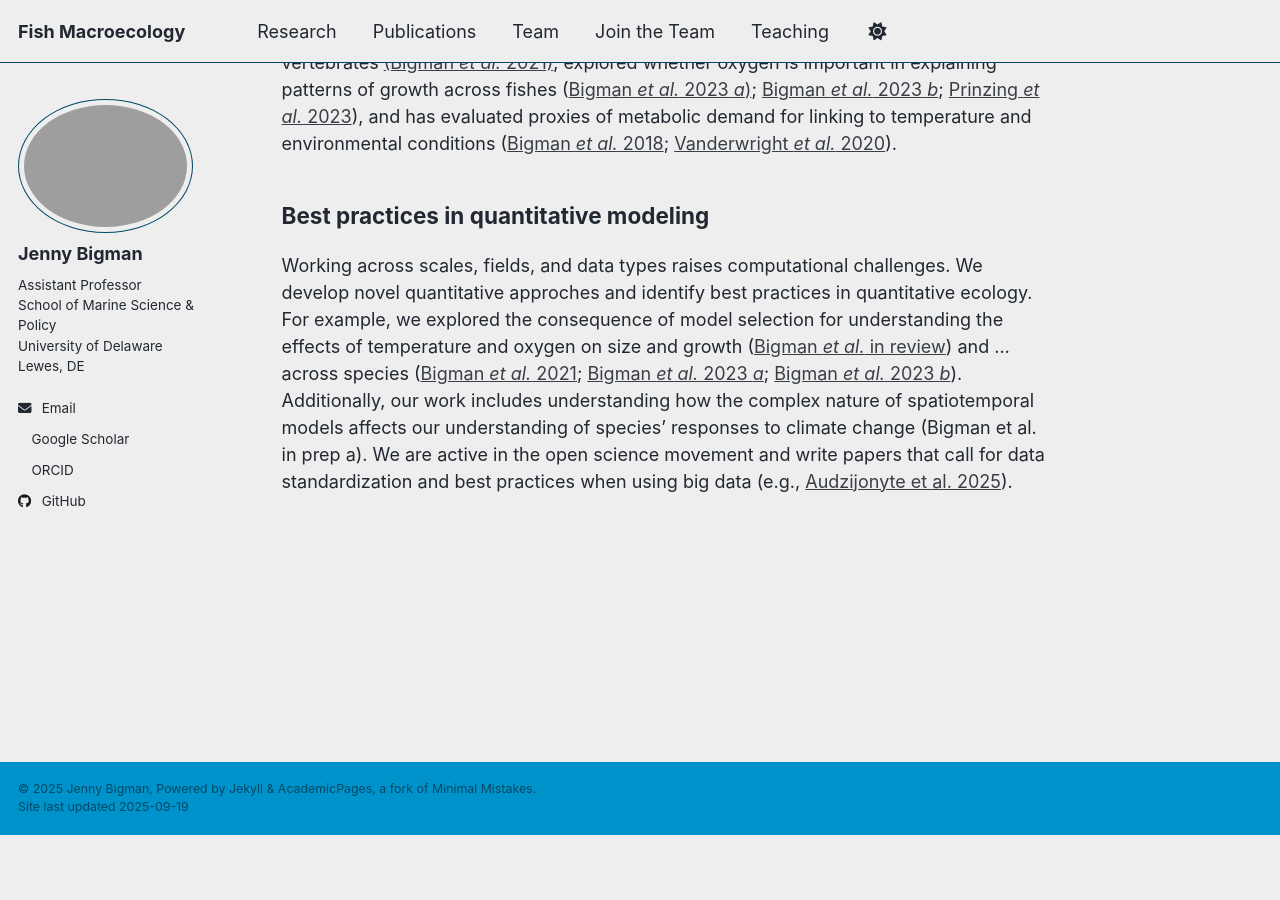
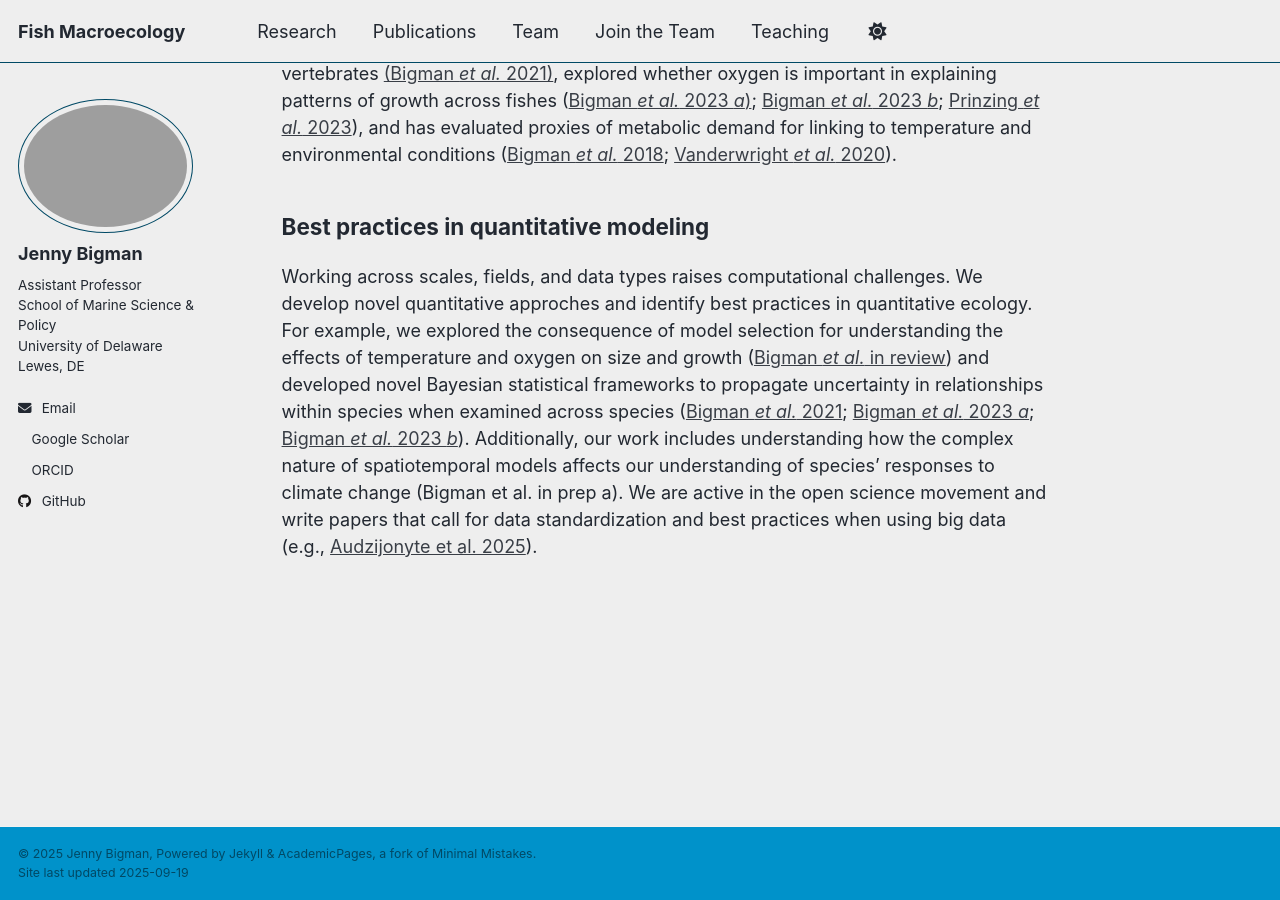
Before and after one commit to jennybigman/jennybigman.github.io, a Jekyll site: the page built from _pages/research.md, in a window 1280 px wide and 900 px high, scrolled down 1268 px. Built offline with Jekyll 4.4.1, drawn with Linux system fonts in a browser that asks for light colours; a style sheet for code colours, icons or effects is not loaded; before the commit the page ends 2103 px from its top, so only the background shows below that.

Commit message:
Update research.md

```diff
--- a/_pages/research.md
+++ b/_pages/research.md
@@ -5,10 +5,9 @@ permalink: /research/
 author_profile: true
 ---
 
-## Our group examines how climate change affectes fishes and the ecosystems in which they live, with the goal of addressing real-world challenges such as sustainble fisheries. We combine macroecological theory and quantitative approaches to answer applied questions and advance ecology.
+# Our group examines how climate change affectes fishes and the ecosystems in which they live, with the goal of addressing real-world challenges such as sustainble fisheries. We combine macroecological theory and quantitative approaches to answer applied questions and advance ecology.
 
 ## How will species and ecosystems respond to environmental change?
-
 While a range of biological responses to warming are predicted to occur, three are thought to be generally universal across  species: shifting geographic distributions, changes in phenology, and changes in size and growth. Our work examines these responses in fishes across levels of biological organization and geographic scales and ims to forecast future change and what it means for marine ecosystems and the services they provide.
 
 For example, we've identified whether environmental conditions affect spatial and temporal patterns of growth and size across commercially important fish species [(Bigman <em>et al. in review</em>)](https://www.biorxiv.org/content/10.1101/2025.09.02.673738v1.abstract) and mapped past and future changes in spawning habitat with temperature for Pacific cod [(Bigman <em>et al.</em> 2023)](https://academic.oup.com/icesjms/article/82/1/fsad096/7204287).
@@ -18,11 +17,9 @@ Work with collaborators has examined changes in larval size-at-date with tempera
 Once we know how and why species are changing, we can evaluate impacts on ecosystems and the services they provide, including fisheries. We integrate quantitative modeling with oceanographic data and models to forecast biological change and its consequences for marine systems and fisheries.
 
 ## What are the fundamental processes that underlie biological change?
-
 To predict how future change will affect the ecology of fishes, we must understand the proceses that govern species' responses. Our work in this area investigates why fishes respond to environmental change and whether ecological theory can help us identify the underlying forces driving such change.
 
 Work in this area has examined whether the demography and extinction risk of populations is affected by the interplay of temperature, ecology, and physiology [(Barrowclift <em>et al. in review</em>](https://www.biorxiv.org/content/10.1101/2024.01.02.573919v2); [Wong <em>et al. 2021 a</em>](https://royalsocietypublishing.org/doi/full/10.1098/rspb.2021.0910); [Wong <em>et al.</em> 2021 <em>b</em>](); [Gravel <em>et al.</em> 2024)](https://onlinelibrary.wiley.com/doi/full/10.1111/faf.12811), quantified how oxygen uptake varies with temperature and size across fishes and other vertebrates [(Bigman <em>et al.</em> 2021)](https://www.science.org/doi/full/10.1126/sciadv.abe5163), explored whether oxygen is important in explaining patterns of growth across fishes ([Bigman <em>et al.</em> 2023 <em>a</em>)](https://onlinelibrary.wiley.com/doi/full/10.1111/faf.12757); [Bigman <em>et al.</em> 2023 <em>b</em>](https://onlinelibrary.wiley.com/doi/full/10.1111/faf.12730); [Prinzing <em>et al.</em> 2023](https://journals.biologists.com/jeb/article/226/15/jeb246054/325844)), and has evaluated proxies of metabolic demand for linking to temperature and environmental conditions ([Bigman <em>et al.</em> 2018](https://onlinelibrary.wiley.com/doi/full/10.1002/jmor.20879); [Vanderwright <em>et al.</em> 2020](https://academic.oup.com/conphys/article/8/1/coaa102/6020068)).
 
 ## Best practices in quantitative modeling
-
-Working across scales, fields, and data types raises computational challenges. We develop novel quantitative approches and identify best practices in quantitative ecology. For example, we explored the consequence of model selection for understanding  the effects of temperature and oxygen on size and growth ([Bigman *et al.* in review](https://www.biorxiv.org/content/10.1101/2025.09.02.673738v1.abstract)) and … across species ([Bigman *et al.* 2021](https://www.science.org/doi/full/10.1126/sciadv.abe5163); [Bigman *et al.* 2023 *a*](https://onlinelibrary.wiley.com/doi/full/10.1111/faf.12757); [Bigman *et al.* 2023 *b*](https://onlinelibrary.wiley.com/doi/full/10.1111/faf.12730)). Additionally, our work includes understanding how the complex nature of spatiotemporal models affects our understanding of species’ responses to climate change (Bigman et al. in prep a). We are active in the open science movement and write papers that call for data standardization and best practices when using big data (e.g., [Audzijonyte et al. 2025](https://onlinelibrary.wiley.com/doi/full/10.1111/gcb.70296)).
+Working across scales, fields, and data types raises computational challenges. We develop novel quantitative approches and identify best practices in quantitative ecology. For example, we explored the consequence of model selection for understanding  the effects of temperature and oxygen on size and growth ([Bigman *et al.* in review](https://www.biorxiv.org/content/10.1101/2025.09.02.673738v1.abstract)) and developed novel Bayesian statistical frameworks to propagate uncertainty in relationships within species when examined across species ([Bigman *et al.* 2021](https://www.science.org/doi/full/10.1126/sciadv.abe5163); [Bigman *et al.* 2023 *a*](https://onlinelibrary.wiley.com/doi/full/10.1111/faf.12757); [Bigman *et al.* 2023 *b*](https://onlinelibrary.wiley.com/doi/full/10.1111/faf.12730)). Additionally, our work includes understanding how the complex nature of spatiotemporal models affects our understanding of species’ responses to climate change (Bigman et al. in prep a). We are active in the open science movement and write papers that call for data standardization and best practices when using big data (e.g., [Audzijonyte et al. 2025](https://onlinelibrary.wiley.com/doi/full/10.1111/gcb.70296)).
```
